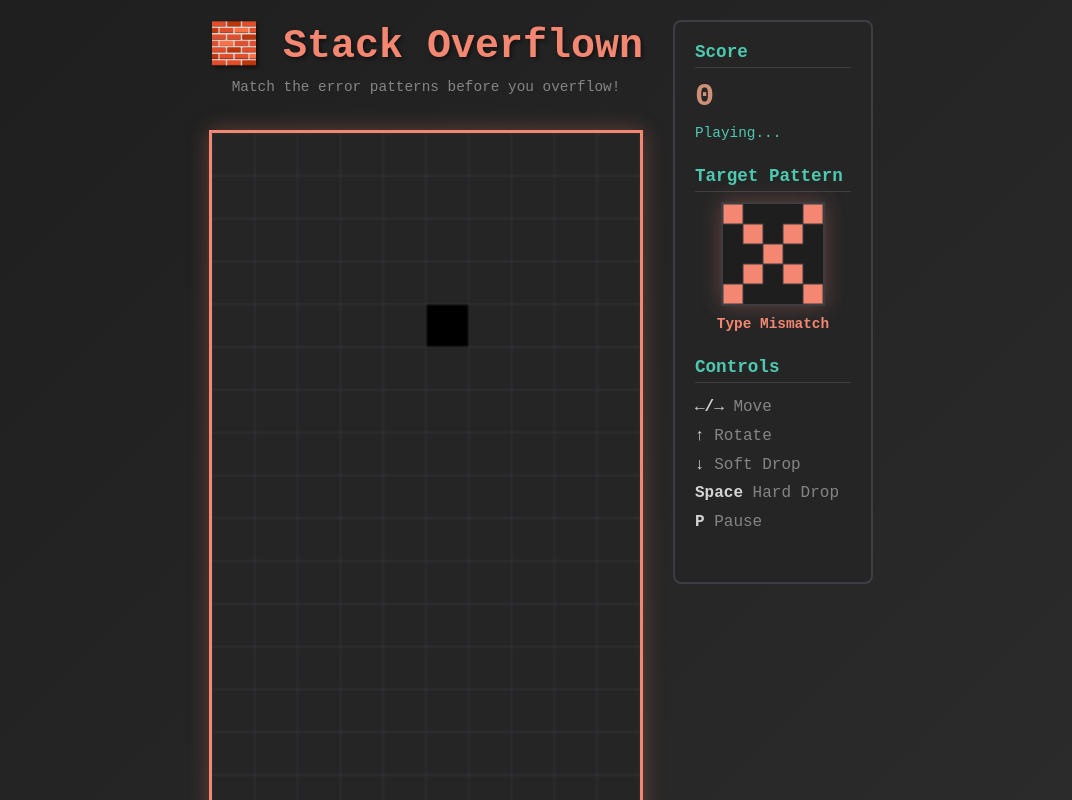
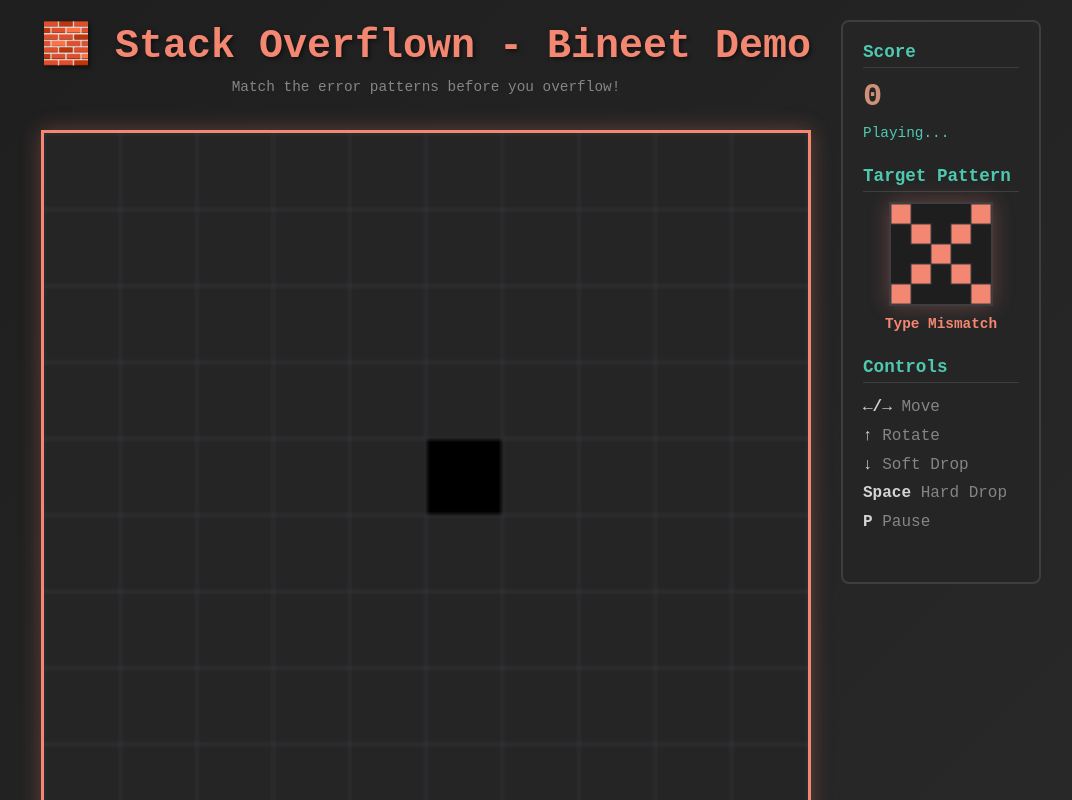
Before and after one commit to bineetdungdung/skillsESIRepo, a plain HTML site: page src/index.html in a window 1280 px wide. Shown: the top 800 px of the page, without its empty margins (99-1171 px from the left). Drawn offline with Linux system fonts and the light colour scheme.

Commit message:
Initial Commit

```diff
--- a/src/index.html
+++ b/src/index.html
@@ -1,16 +1,18 @@
 <!DOCTYPE html>
 <html lang="en">
+
 <head>
   <meta charset="UTF-8" />
   <meta name="viewport" content="width=device-width, initial-scale=1.0" />
   <title>Stack Overflown - A Dev-Themed Puzzle Game</title>
   <link rel="stylesheet" href="style.css" />
 </head>
+
 <body>
   <div class="game-container">
     <div class="main-panel">
       <div>
-          <h1>🧱 Stack Overflown</h1>
+        <h1>🧱 Stack Overflown - Bineet Demo </h1>
         <div class="subtitle">Match the error patterns before you overflow!</div>
       </div>
       <canvas id="gameCanvas" width="300" height="600"></canvas>
@@ -54,4 +56,5 @@
   <script src="patterns.js"></script>
   <script src="index.js"></script>
 </body>
+
 </html>
--- a/src/index.js
+++ b/src/index.js
@@ -1,6 +1,6 @@
 // Game constants
 const COLS = 10;
-const ROWS = 20;
+const ROWS = 23;
 const BLOCK_SIZE = 30;
 const PATTERN_SIZE = 5;
 
--- a/src/patterns.js
+++ b/src/patterns.js
@@ -3,7 +3,7 @@ const ERROR_PATTERNS = [
   {
     name: "Null Pointer",
     pattern: [
-      [1, 1, 1, 1, 1],
+      [1, 1, 0, 1, 1],
       [1, 0, 0, 0, 1],
       [1, 0, 1, 0, 1],
       [1, 0, 0, 0, 1],
```
Lines whose indentation alone changed are shown as unchanged.
